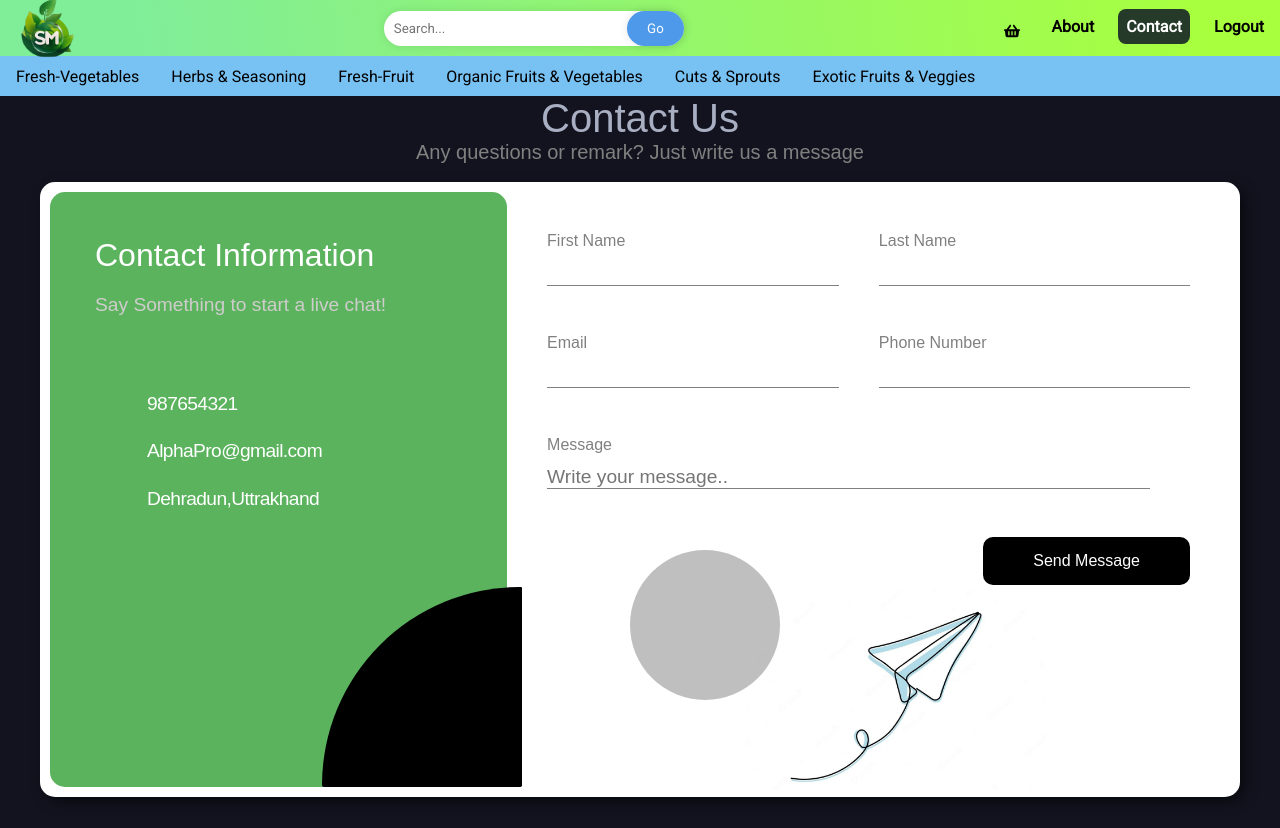
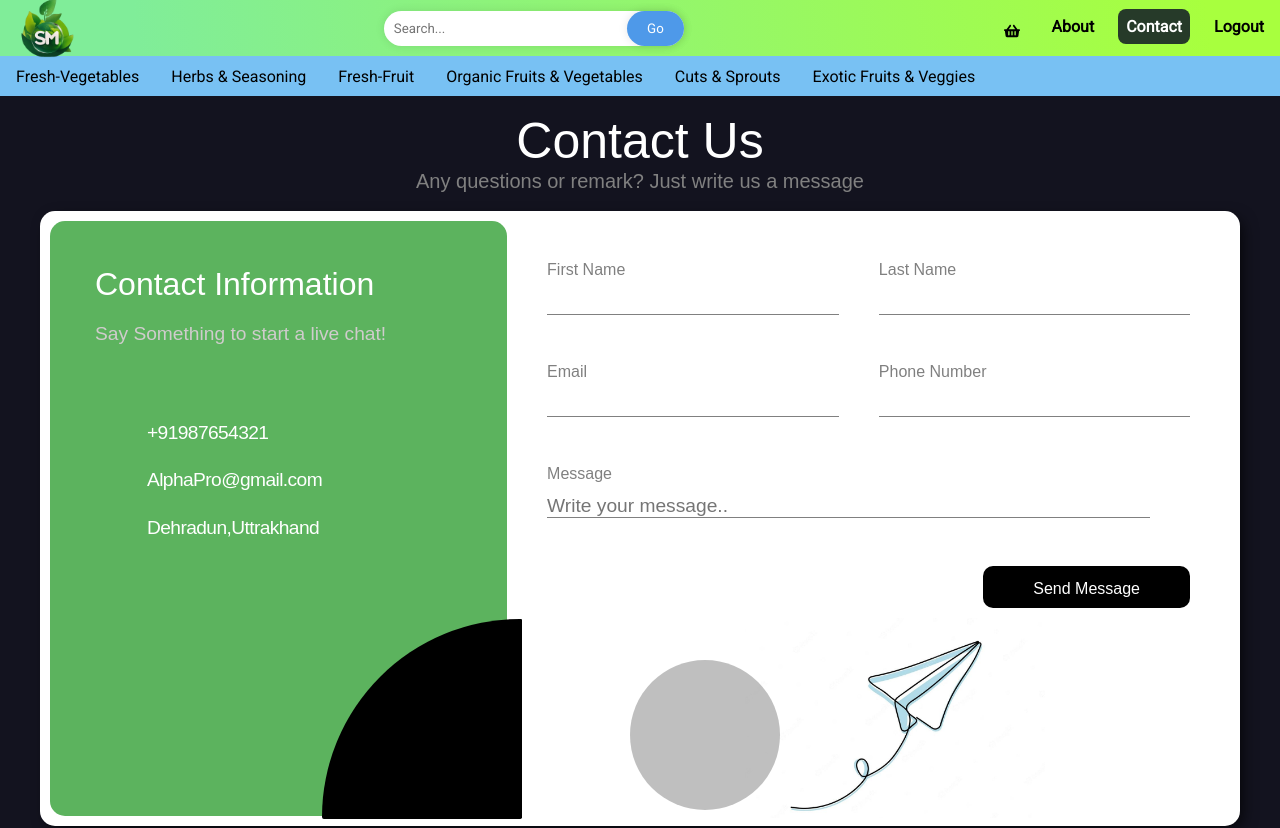
Before and after one commit to adityanegi1923/grocery-app, a React (Create React App) app: page /contactpage in a window 1280 px wide. Shown: the top 828 px of the page. Built offline with nearby package versions, Linux system fonts and the light colour scheme.

Commit message:
contact form connect with email  using email.js

```diff
--- a/package.json
+++ b/package.json
@@ -3,6 +3,7 @@
   "version": "0.1.0",
   "private": true,
   "dependencies": {
+    "@emailjs/browser": "^3.11.0",
     "@testing-library/jest-dom": "^5.17.0",
     "@testing-library/react": "^13.4.0",
     "@testing-library/user-event": "^13.5.0",
--- a/src/css/Contactus.css
+++ b/src/css/Contactus.css
@@ -6,8 +6,11 @@
     font-family: arial;
 
 }
-h1{
-    font-size:40px;
+
+.contact-page h1{
+    padding-top: 1rem;
+    font-size:50px;
+    color:white ;
 }
 p1{
     margin-top: 0;
@@ -106,7 +109,7 @@ p1{
     background-color: black;
     display: inline-block;
     left: 80px;
-    top: 49px;
+    top: 52px;
     position: relative;
     width: 200px;
     height: 200px;
@@ -118,7 +121,7 @@ p1{
     background-color: rgba(128, 128, 128, 0.5);
     display: inline-block;
     left: 630px;
-    top: 550px;
+    top: 660px;
     position: absolute;
     width: 150px;
     height: 150px;
@@ -181,11 +184,11 @@ label{
     padding-right: 0;
 }
 
-.contactbutton{
-    padding: 15px 50px 15px 50px;
+#btttn{
+    padding: 14px 50px 10px 50px;
     color: white;
     font-size: 1rem;
-    background-color: black;
+    background-color:black;
     cursor: pointer;
     border-radius: 10px;
     align-items: end;
--- a/src/pages/Contactpage.js
+++ b/src/pages/Contactpage.js
@@ -1,10 +1,28 @@
-import React from "react";
+import React,{useRef} from "react";
 import Navbar from "../components/Navbar";
 import BottomNavbar from "../components/BottomNavbar";
 import "../css/Contactus.css";
 import imgplane from "../images/plane.jpg"
+import Footer from '../components/Footer'
+import emailjs from '@emailjs/browser';
+
+
 
 const Contactpage = () => {
+  const form = useRef ()
+
+  const sendEmail = (e) => {
+    e.preventDefault();
+
+    emailjs.sendForm('service_c1oragd', 'template_w02lute', form.current, 'fE0WWZuFp4Phs4PJU')
+      .then((result) => {
+          console.log(result.text);
+          alert("Message sent Succesfully")
+      }, (error) => {
+          console.log(error.text);
+      });
+  };
+
   return (
     <div>
       <head>
@@ -28,7 +46,7 @@ const Contactpage = () => {
             <p>Say Something to start a live chat! </p>
             <div className="icon-text">
               <i class="fa-solid fa-phone"></i>
-              <span>987654321</span>
+              <span>+91987654321</span>
             </div>
             <div className="icon-text">
               <i class="fa-solid fa-envelope"></i>
@@ -57,25 +75,25 @@ const Contactpage = () => {
               </div>
             </div>
           </div>
-          <form>
+          <form ref={form} onSubmit={sendEmail}>
             <div className="col-2">
               <div className="form-group">
                 <label htmlFor="">First Name</label>
-                <input type="text" className="inputfields" required />
+                <input type="text" className="inputfields" name="user_fname" required />
               </div>
               <div className="form-group">
                 <label htmlFor="">Last Name</label>
-                <input type="text" className="inputfields" required />
+                <input type="text" className="inputfields" name="user_lname" required />
               </div>
             </div>
             <div className="col-2">
               <div className="form-group">
                 <label htmlFor="">Email</label>
-                <input type="email" className="inputfields" required />
+                <input type="email" className="inputfields" name="user_email" required />
               </div>
               <div className="form-group">
                 <label htmlFor="">Phone Number</label>
-                <input type="tel" className="inputfields" required />
+                <input type="tel" className="inputfields" name="user_phone" required />
               </div>
             </div>
             <div className="col-2">
@@ -85,16 +103,17 @@ const Contactpage = () => {
                   type="text"
                   className="inputfields"
                   placeholder="Write your message.."
+                  name="user_message"
                   required
                 />
               </div>
             </div>
-            <button className="contactbutton">Send Message</button>
+            <input type="submit" className="contactbutton" id="btttn" value="Send Message"/>
             <img className="aeroplane" alt="" src={imgplane} />
           </form>
         </div>
       </div>
-      <br/>
+      <Footer/>
     </div>
 
   );
```
Also changed, not shown: 1 other file (tests, documents, lock files or other folders).
